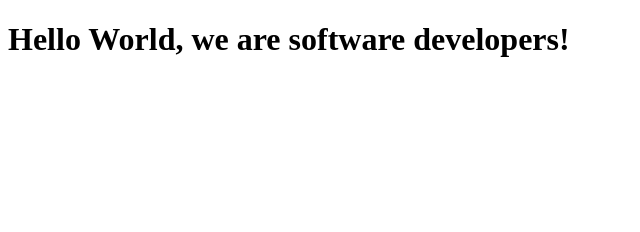
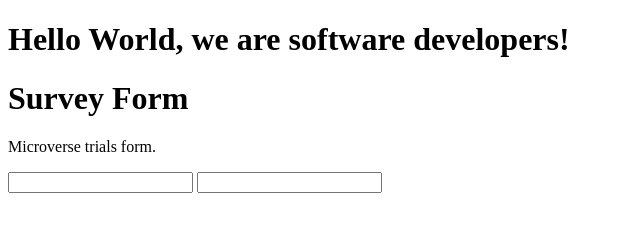
Before and after one commit to newhoteng/Microht, a plain HTML site: page fcc-test-suite-template-master/index.html in a window 1280 px wide. Shown: the whole page, without its empty margins (0-640 px from the left). Drawn offline with Linux system fonts and the light colour scheme.

Commit message:
survey form creation

```diff
--- a/fcc-test-suite-template-master/index.html
+++ b/fcc-test-suite-template-master/index.html
@@ -9,19 +9,13 @@
   <body>
     <script src="https://cdn.freecodecamp.org/testable-projects-fcc/v1/bundle.js"></script>
 
-    <!--
-
-    Hello Camper!
-
-    For now, the test suite only works in Chrome!
-    Please read the README below in the JS Editor before beginning.
-    Feel free to delete this message once you have read it.
-    Good luck and Happy Coding!
-
-    - The freeCodeCamp Team
-
-    -->
     <h1>Hello World, we are software developers!</h1>
+    <h1 id="title">Survey Form</h1>
+    <p id="description">Microverse trials form.</p>
+    <form id="survey-form">
+      <input id="name" type="text" required/>
+      <input id="email" type="email" required/>
+    </form>
     <script  src="js/index.js"></script>
   </body>
 </html>
```
